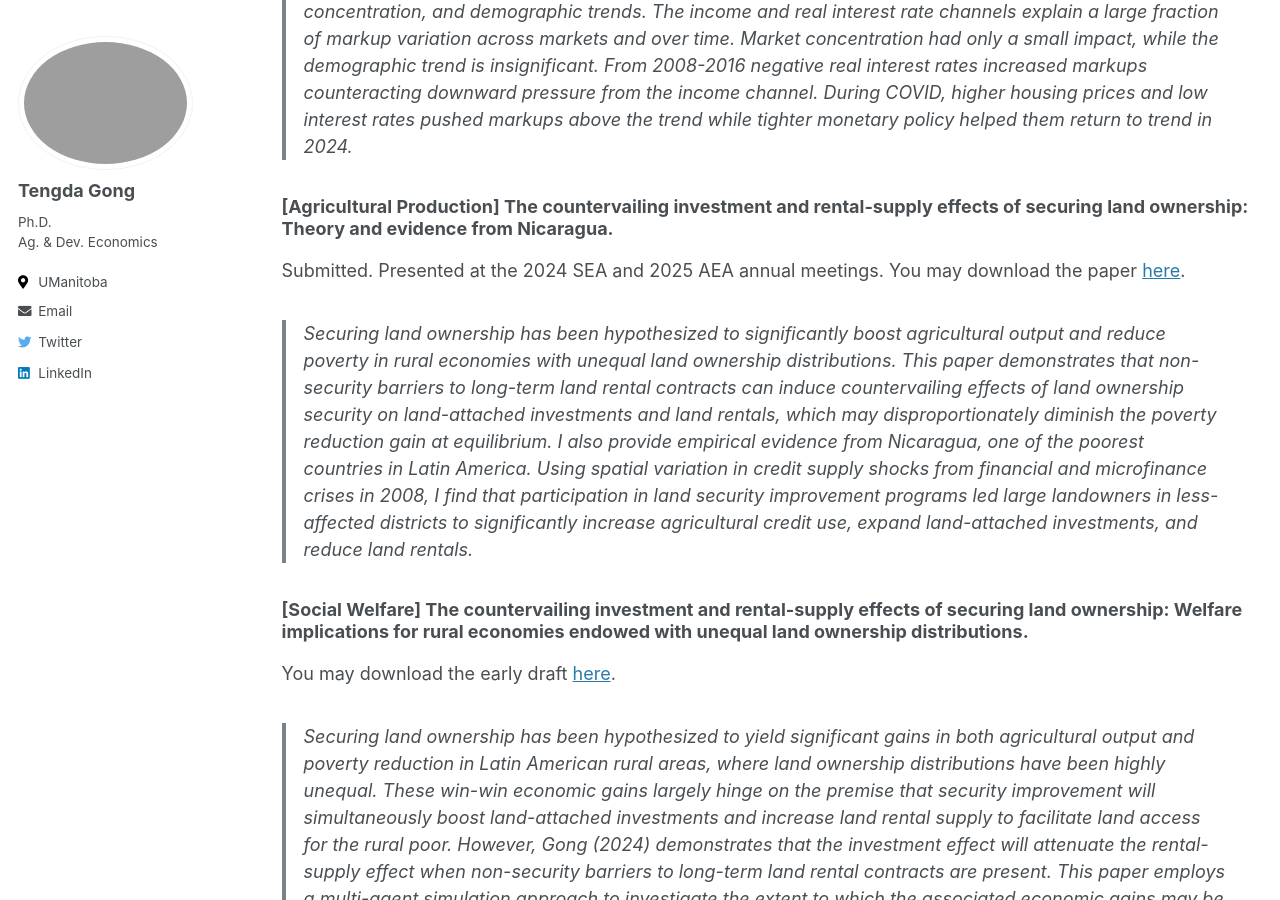
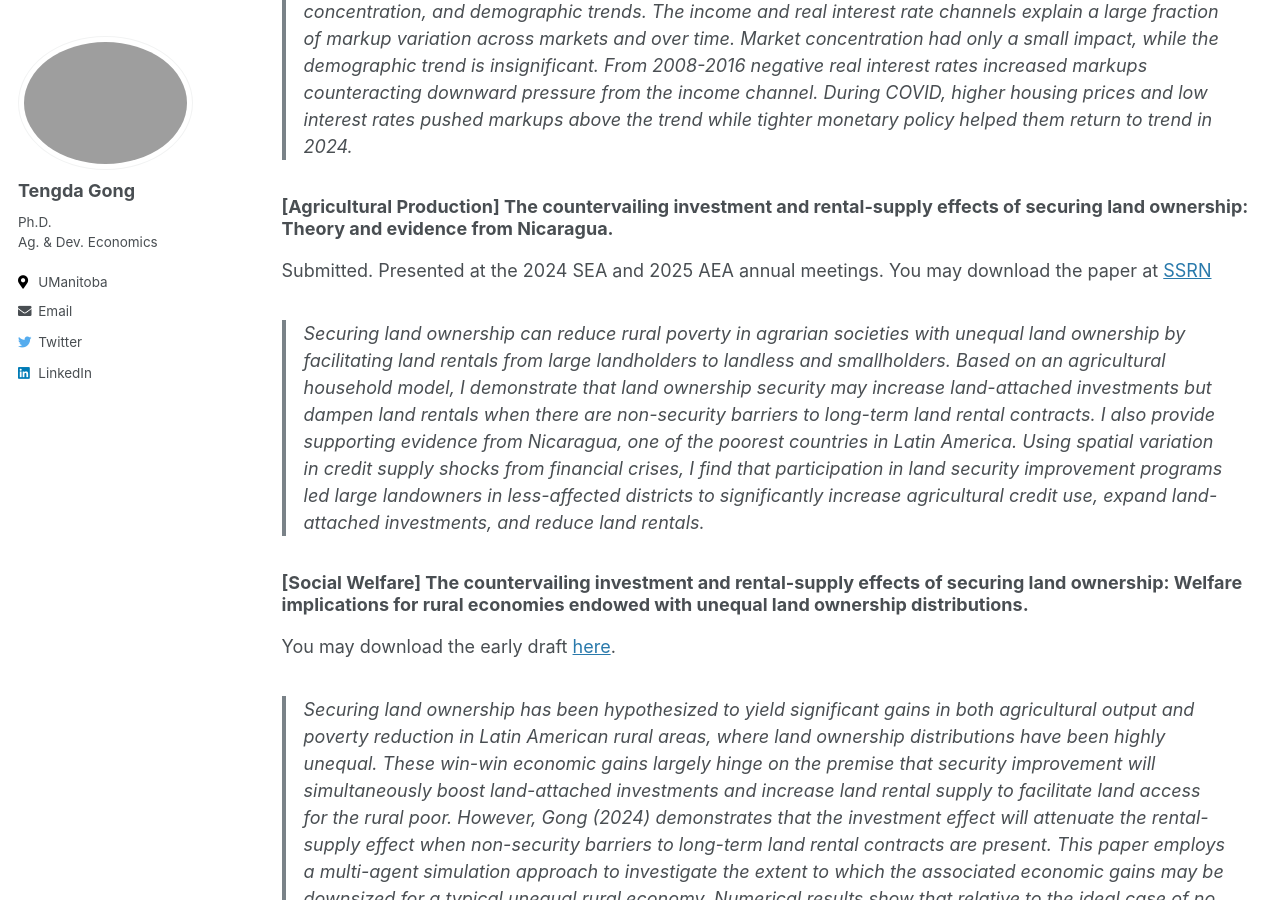
Before and after one commit to tendakung/tendakung.github.io, a Jekyll site: the page built from _pages/research.md, in a window 1280 px wide and 900 px high, scrolled down 571 px. Built offline with Jekyll 4.4.1, drawn with Linux system fonts in a browser that asks for light colours.

Commit message:
Update research.md

```diff
--- a/_pages/research.md
+++ b/_pages/research.md
@@ -14,8 +14,8 @@ Presented at the 2023 SEA, 2024 AEA, 2025 CEA, and 2026 AEA annual meetings. You
 > This paper proposes new estimates of time-varying US markups and investigates the contributions of aggregate demand to their dynamics. We proceed in two steps. First, we show that annual average markups can be nonparametrically estimated based on a locally-linear demand model. We apply a revenue-weighted instrumental variable approach to estimate region-specific time varying markups using US grocery price scanner data from 2001-2024. We find a secular trend rise and unconditional procyclical variation in markups. Second, using a dynamic panel model, we quantify the contributions of four main channels of conditional variation: income (real GDP and housing prices), the real interest rate, market concentration, and demographic trends. The income and real interest rate channels explain a large fraction of markup variation across markets and over time. Market concentration had only a small impact, while the demographic trend is insignificant. From 2008-2016 negative real interest rates increased markups counteracting downward pressure from the income channel. During COVID, higher housing prices and low interest rates pushed markups above the trend while tighter monetary policy helped them return to trend in 2024.
 
 ### [Agricultural Production] The countervailing investment and rental-supply effects of securing land ownership: Theory and evidence from Nicaragua.
-Submitted. Presented at the 2024 SEA and 2025 AEA annual meetings. You may download the paper [here](/files/pdf/research/land_ownership_security_202509.pdf).
-> Securing land ownership has been hypothesized to significantly boost agricultural output and reduce poverty in rural economies with unequal land ownership distributions. This paper demonstrates that non-security barriers to long-term land rental contracts can induce countervailing effects of land ownership security on land-attached investments and land rentals, which may disproportionately diminish the poverty reduction gain at equilibrium. I also provide empirical evidence from Nicaragua, one of the poorest countries in Latin America. Using spatial variation in credit supply shocks from financial and microfinance crises in 2008, I find that participation in land security improvement programs led large landowners in less-affected districts to significantly increase agricultural credit use, expand land-attached investments, and reduce land rentals.
+Submitted. Presented at the 2024 SEA and 2025 AEA annual meetings. You may download the paper at [SSRN](https://papers.ssrn.com/sol3/papers.cfm?abstract_id=5570533)
+> Securing land ownership can reduce rural poverty in agrarian societies with unequal land ownership by facilitating land rentals from large landholders to landless and smallholders. Based on an agricultural household model, I demonstrate that land ownership security may increase land-attached investments but dampen land rentals when there are non-security barriers to long-term land rental contracts. I also provide supporting evidence from Nicaragua, one of the poorest countries in Latin America. Using spatial variation in credit supply shocks from financial crises, I find that participation in land security improvement programs led large landowners in less-affected districts to significantly increase agricultural credit use, expand land-attached investments, and reduce land rentals.
 
 ### [Social Welfare] The countervailing investment and rental-supply effects of securing land ownership: Welfare implications for rural economies endowed with unequal land ownership distributions.
 You may download the early draft [here](/files/pdf/research/WelfareImplications202411.pdf).
```
